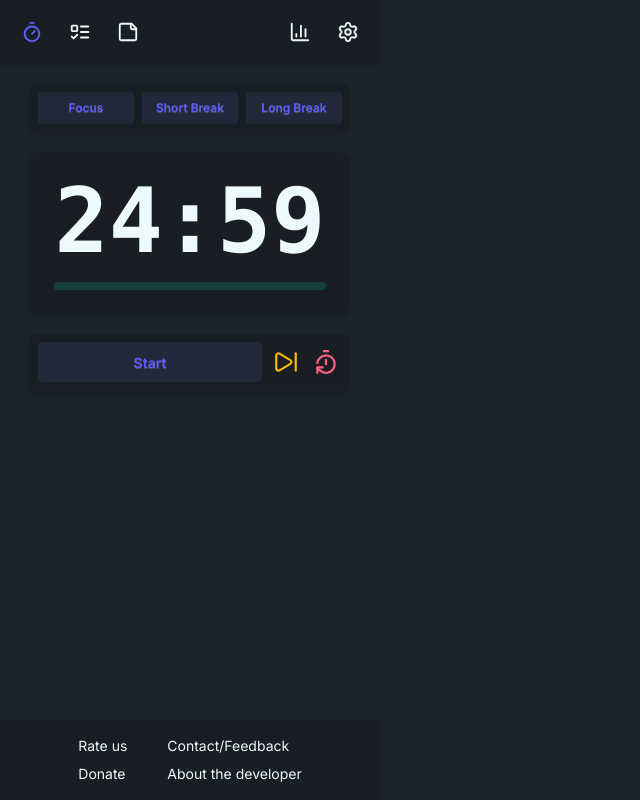
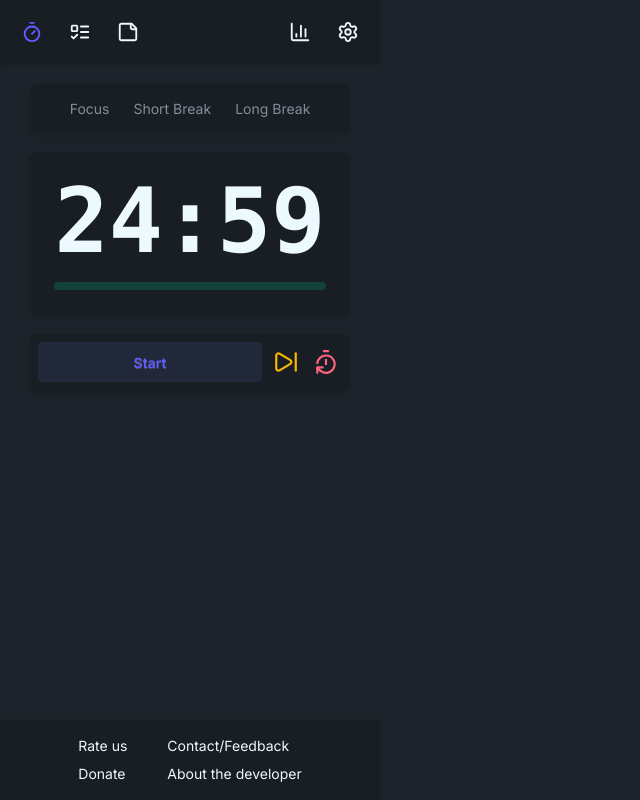
Before and after one commit to jamiewilliamsxyz/pomoflow, a React (Vite) app: page /stats in a window 1280 px wide. Shown: the whole page, without its empty margins (0-640 px from the left). Built offline with nearby package versions, Linux system fonts and the light colour scheme; a web font is replaced by a local one.

Commit message:
Change TimersBar to DaisyUI tab component
Changed the TimersBar component from buttons to tabs using the DaisyUI tab component

```diff
--- a/src/components/TimersBar.jsx
+++ b/src/components/TimersBar.jsx
@@ -2,11 +2,14 @@ export const TimersBar = () => {
   const timers = ["Focus", "Short Break", "Long Break"];
 
   return (
-    <div className="w-full flex items-center justify-center gap-2 bg-base-200 rounded-lg shadow-md p-2">
+    <div
+      role="tablist"
+      className="tabs tabs-border flex items-center justify-center w-full bg-base-200 rounded-lg shadow-md p-1"
+    >
       {timers.map((timer) => (
-        <button key={timer} className="btn btn-soft btn-sm btn-primary flex-1">
+        <a key={timer} role="tab" className="tab">
           {timer}
-        </button>
+        </a>
       ))}
     </div>
   );
```
